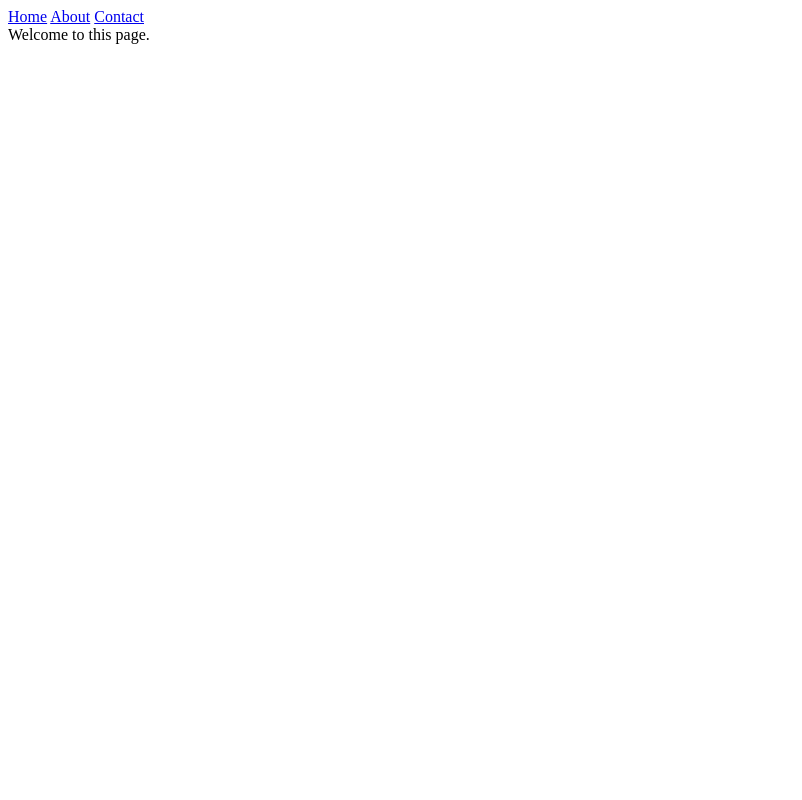
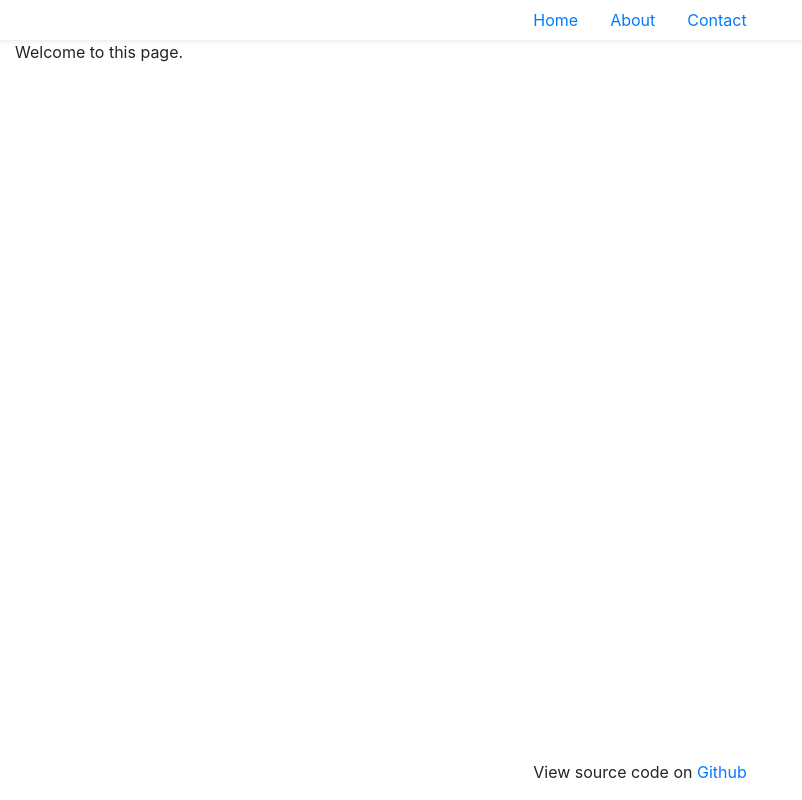
Before and after one commit to ollijantunen/JS-SPA-1, a plain HTML site: page src/index.html in a window 1280 px wide. Shown: the whole page, without its empty margins (0-802 px from the left). Drawn offline with nearby package versions, Linux system fonts and the light colour scheme.

Commit message:
added Bootstrap

```diff
--- a/src/index.html
+++ b/src/index.html
@@ -4,16 +4,30 @@
 
 <head>
   <meta charset="utf-8">
+
+  <meta name="viewport" content="width=device-width, initial-scale=1, shrink-to-fit=no">
+  <link rel="stylesheet" href="https://stackpath.bootstrapcdn.com/bootstrap/4.5.0/css/bootstrap.min.css" integrity="sha384-9aIt2nRpC12Uk9gS9baDl411NQApFmC26EwAOH8WgZl5MYYxFfc+NcPb1dKGj7Sk" crossorigin="anonymous">
+
   <title>JS-SPA-1</title>
 </head>
 
 <body>
-  <a href="#home">Home</a>
-  <a href="#about">About</a>
-  <a href="#contact">Contact</a>
+  <header>
+    <nav class="nav justify-content-center shadow-sm">
+      <ul class="nav">
+        <li class="nav-item"><a class=nav-link href="#home">Home</a></li>
+        <li class="nav-item"><a class=nav-link href="#about">About</a></li>
+        <li class="nav-item"><a class=nav-link href="#contact">Contact</a></li>
+</ul>
+</nav>
+</header>
 
-  <div id="app"></div>
+  <div id="app" class="container-fluid"></div>
   <script src="main.js"></script>
+
+  <footer class="fixed-bottom text-center">
+    <p>View source code on <a href="https://github.com/ollijantunen/JS-SPA-1" target="_blank">Github</a></p>
+  </footer>
 
 </body>
 
```
